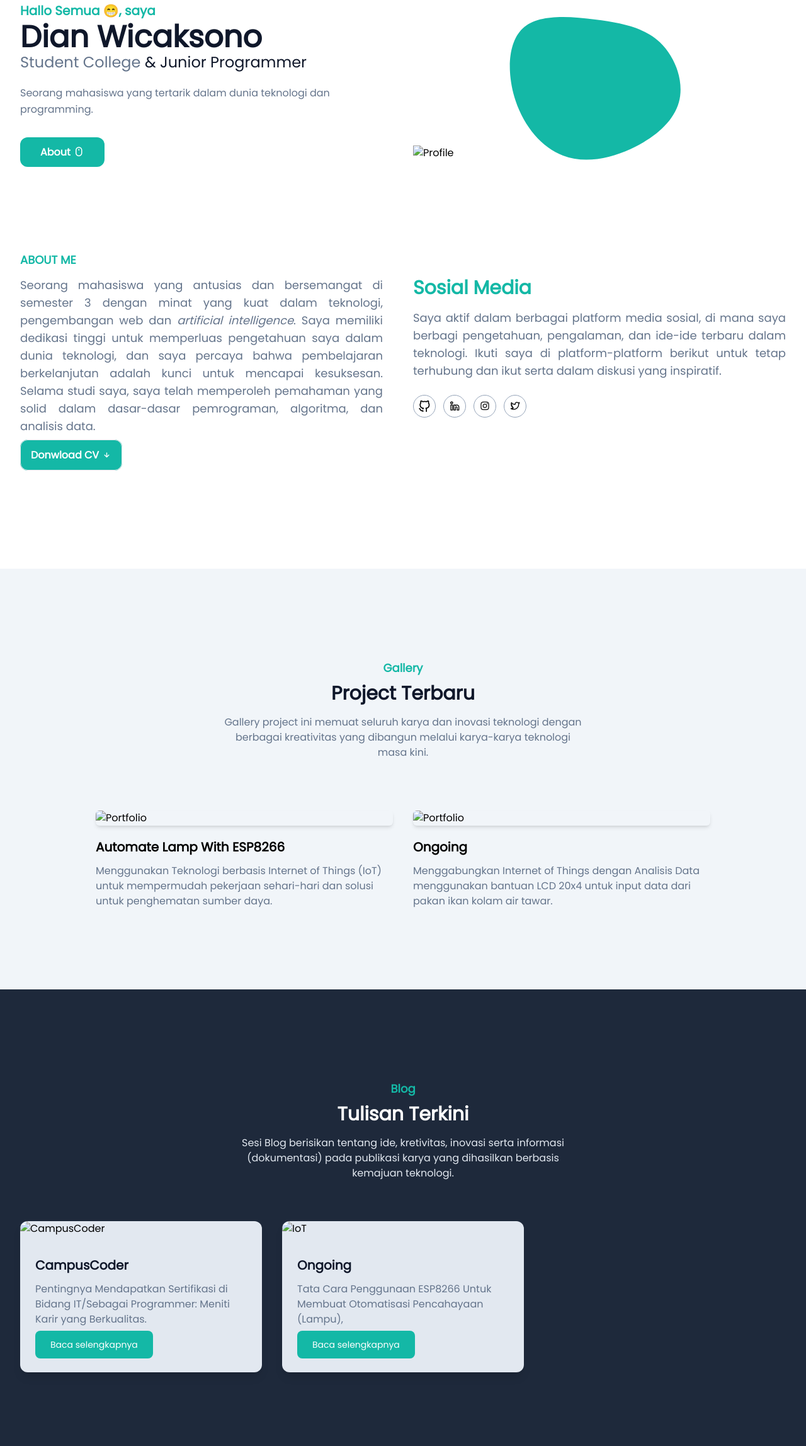
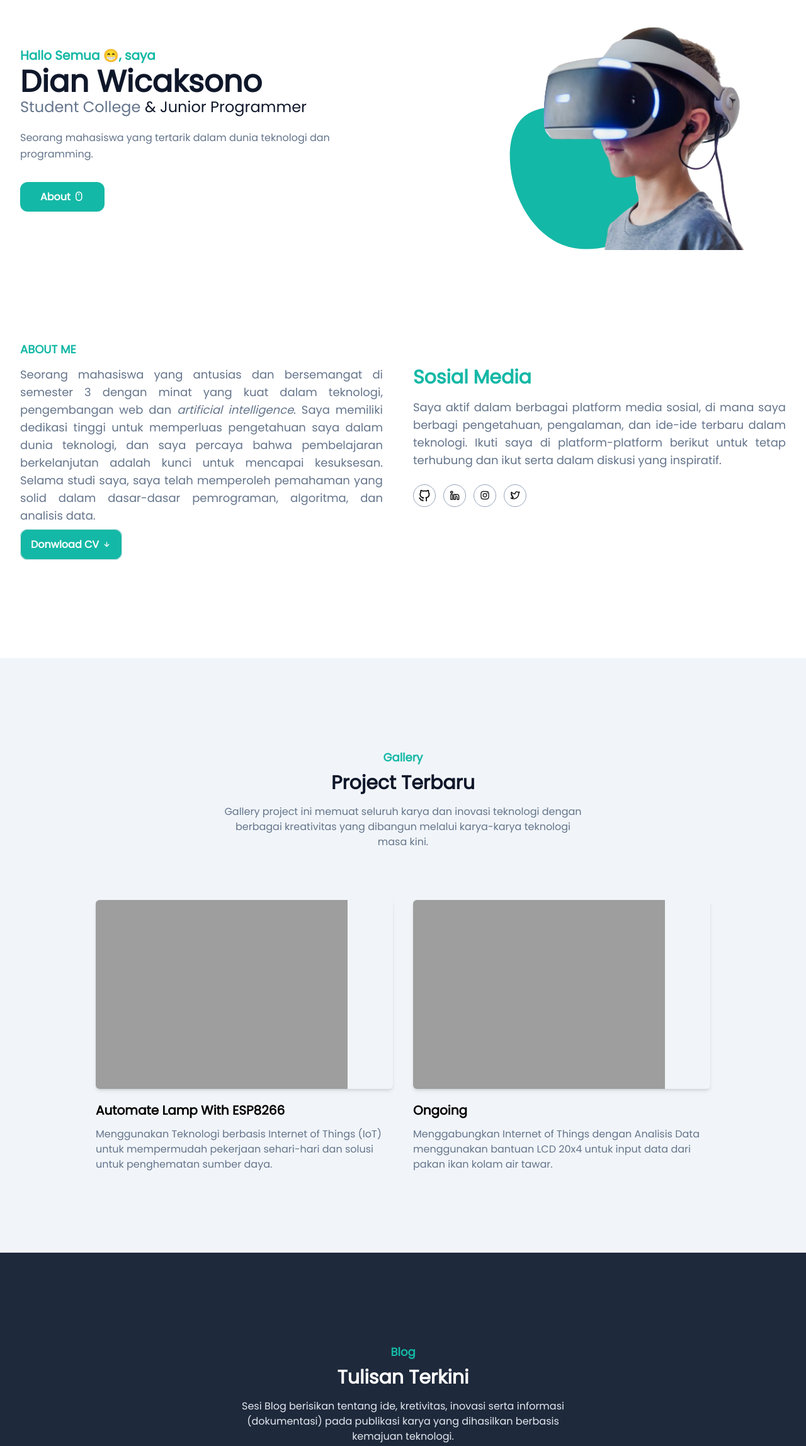
Before and after one commit to DianKartiko/Portfolio, a website: page index.html in a window 1280 px wide. Shown: the part 141-2437 px from the top of the page at 63% size. Drawn offline with nearby package versions, Linux system fonts and the light colour scheme; the site is published under a folder, as on GitHub Pages, so addresses that start at the root find nothing.

Commit message:
update pembaruan

```diff
--- a/index.html
+++ b/index.html
@@ -169,7 +169,7 @@
                     <div class="w-full self-end px-4 lg:w-1/2">
                         <div class="mt-10 lg:mt-0 lg:right-0 relative">
                             <img
-                                src="/public/assets/img/Profile-vr.png"
+                                src="public/assets/img/Profile-vr.png"
                                 alt="Profile"
                                 class="max-w-full mx-auto relative z-10"
                             />
@@ -211,7 +211,7 @@
                         </p>
                         <div class="mt-5">
                             <a
-                                href="/public/assets/CV Dian Kartiko Wicaksono.pdf"
+                                href="public/assets/CV Dian Kartiko Wicaksono.pdf"
                                 class="px-4 py-3 border rounded-xl bg-primary text-white font-semibold hover:bg-hover transition duration-300"
                             >
                                 Donwload CV <i class="uil uil-arrow-down"></i
@@ -286,7 +286,7 @@
                     <div class="mb-12 p-4 md:w-1/2">
                         <div class="rounded-md shadow-md overflow-hidden">
                             <img
-                                src="/public/assets/portfolio/Arduino.jpg"
+                                src="public/assets/portfolio/Arduino.jpg"
                                 alt="Portfolio"
                                 width="w-full"
                             />
@@ -298,7 +298,7 @@
                     <div class="mb-12 p-4 md:w-1/2">
                         <div class="rounded-md shadow-md overflow-hidden">
                             <img
-                                src="/public/assets/portfolio/Sensor.jpg"
+                                src="public/assets/portfolio/Sensor.jpg"
                                 alt="Portfolio"
                                 width="w-full"
                             />
@@ -331,7 +331,7 @@
                     <div class="w-full px-4 lg:w-1/2 xl:w-1/3">
                         <div class="bg-slate-200 rounded-xl shadow-lg overflow-hidden mb-10">
                             <img
-                                src="/public/assets/blog/Programming.jpg"
+                                src="public/assets/blog/Programming.jpg"
                                 alt="CampusCoder"
                                 class="w-full"
                             />
@@ -352,7 +352,7 @@
                     <div class="w-full px-4 lg:w-1/2 xl:w-1/3">
                         <div class="bg-slate-200 rounded-xl shadow-lg overflow-hidden mb-10">
                             <img
-                                src="/public/assets/blog/IoT .jpg"
+                                src="public/assets/blog/IoT .jpg"
                                 alt="IoT"
                                 class="w-full"
                             />
@@ -592,6 +592,6 @@
             </div>
         </footer>
         <!-- Footer  -->
-        <script src="/public/js/scripts.js"></script>
+        <script src="public/js/scripts.js"></script>
     </body>
 </html>
```
